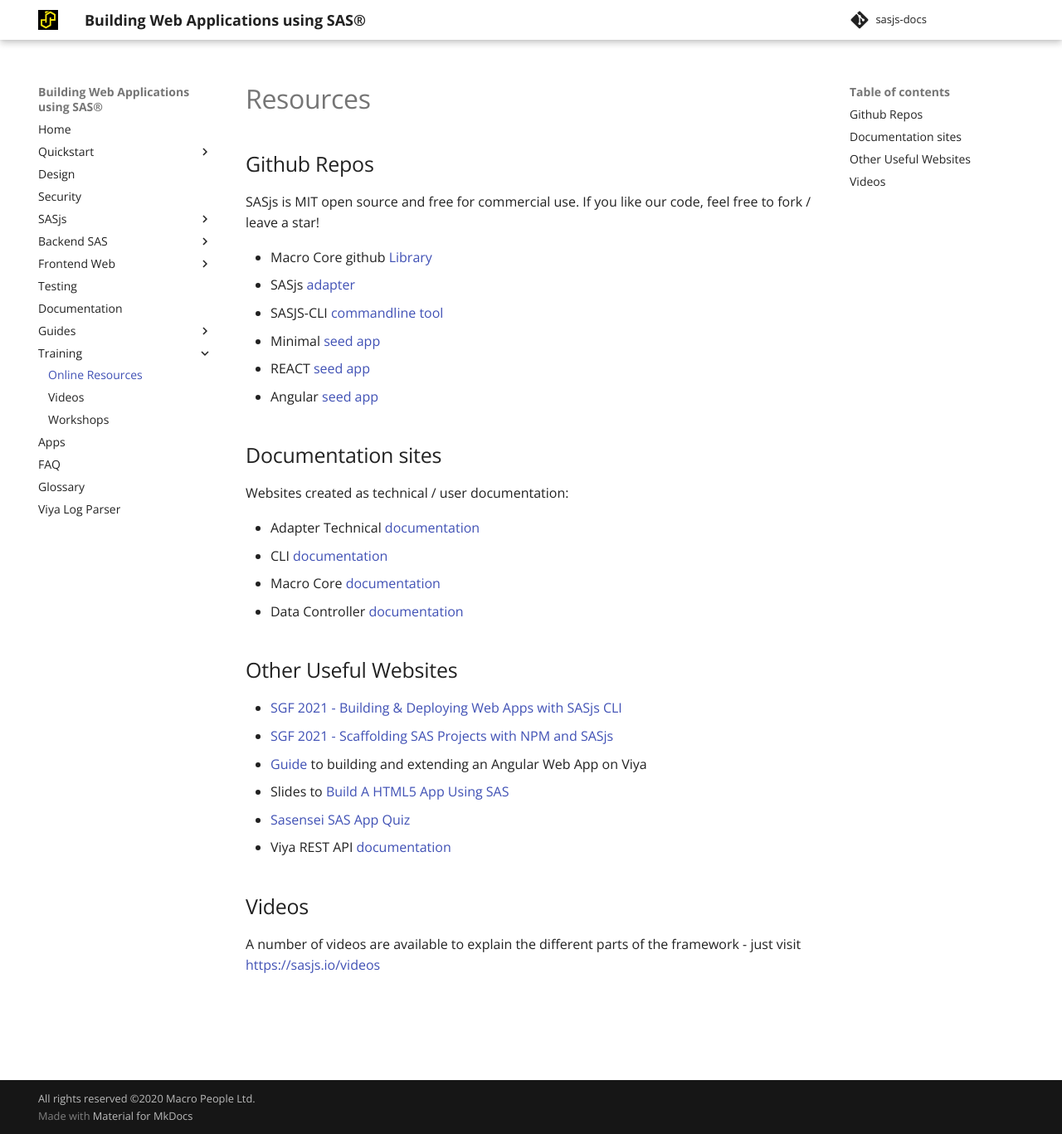
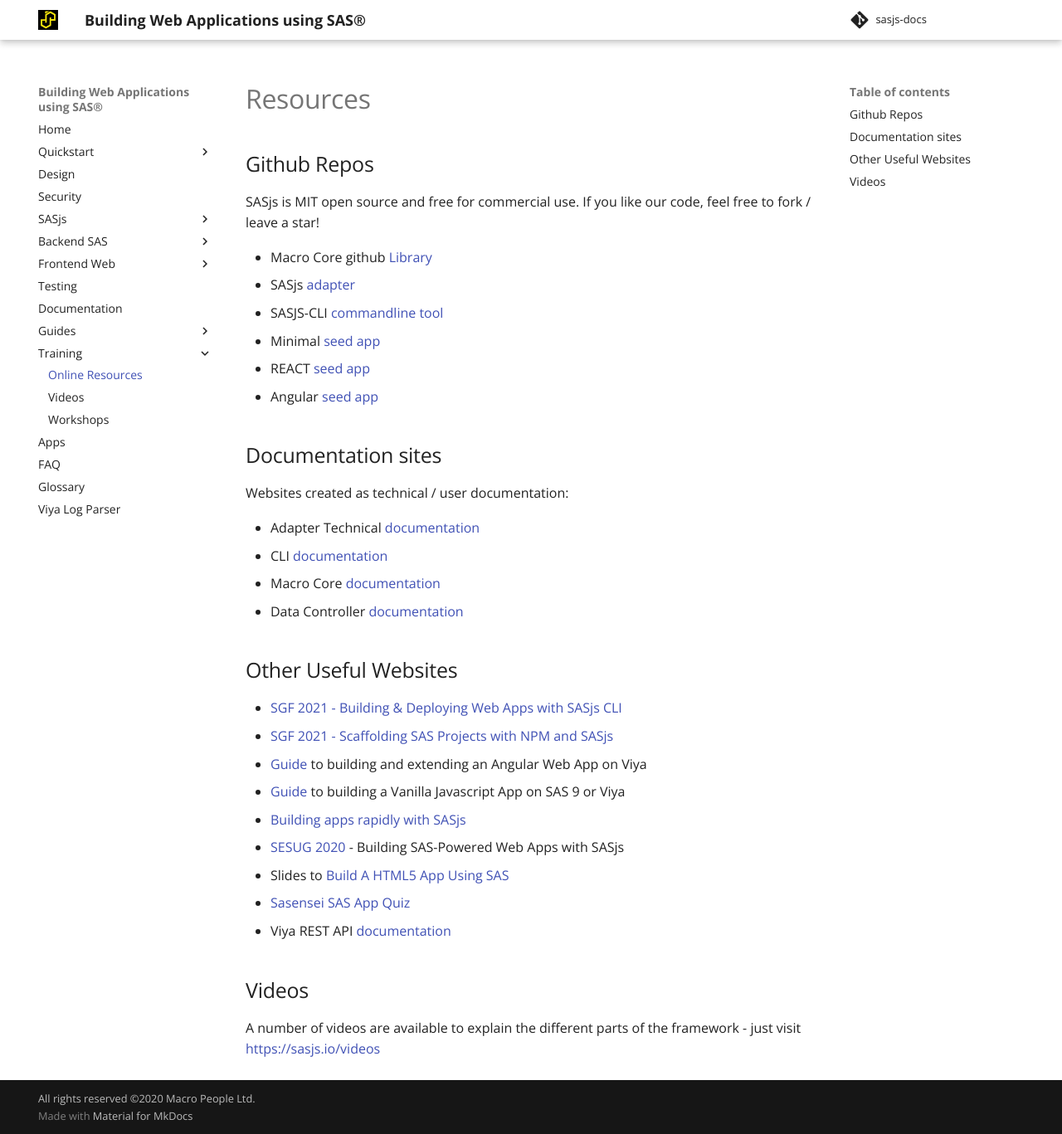
Before and after one commit to sasjs/sasjs.io, an MkDocs documentation site: the page built from docs/resources.md, in a window 1280 px wide and 1367 px high. Shown: the whole window at 83% size. Built offline with MkDocs 1.6.1 and Material for MkDocs 9.7.7, drawn with Linux system fonts in a browser that asks for light colours.

Commit message:
Update resources.md

```diff
--- a/docs/resources.md
+++ b/docs/resources.md
@@ -27,6 +27,9 @@
 * [SGF 2021 - Building & Deploying Web Apps with SASjs CLI](https://communities.sas.com/t5/SAS-Global-Forum-Proceedings/Building-and-Deploying-Web-Apps-With-SASjs-CLI/ta-p/733564)
 * [SGF 2021 - Scaffolding SAS Projects with NPM and SASjs](https://communities.sas.com/t5/SAS-Global-Forum-Proceedings/Scaffolding-SAS-Projects-With-NPM-and-SASjs/ta-p/726347)
 * [Guide](https://medium.com/@mihajlo.medjedovic/build-an-angular-web-app-on-sas-397419756981) to building and extending an Angular Web App on Viya
+* [Guide](https://medium.com/swlh/building-an-html5-javascript-css-app-with-sasjs-4cdbdb7c466f) to building a Vanilla Javascript App on SAS 9 or Viya
+* [Building apps rapidly with SASjs](https://medium.com/@krishna.acondy/building-sas-apps-rapidly-with-sasjs-60ba2be0c4d4)
+* [SESUG 2020](https://www.lexjansen.com/sesug/2020/SESUG2020_Paper_167_Final_PDF.pdf) - Building SAS-Powered Web Apps with SASjs
 * Slides to [Build A HTML5 App Using SAS](https://slides.com/allanbowe/sgf2020)
 * [Sasensei SAS App Quiz](https://sasensei.com/questions/filter?tags_any=[13])
 * Viya REST API [documentation](https://developer.sas.com/apis/rest/)
```
